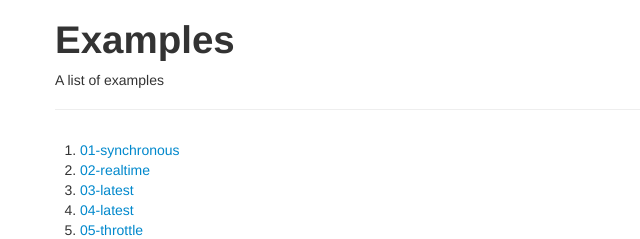
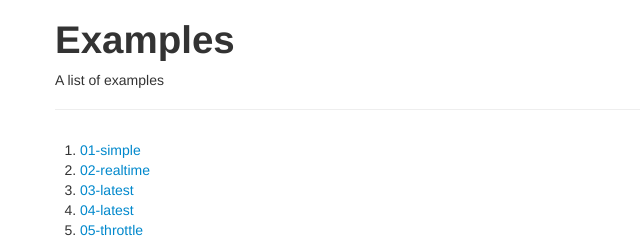
Before and after one commit to Sogyo/rx-samples, a website: page index.html in a window 1280 px wide. Shown: the top 239 px of the page, 0-640 px from the left. Drawn offline with Linux system fonts and the light colour scheme.

Commit message:
Use correct path

```diff
--- a/index.html
+++ b/index.html
@@ -18,7 +18,7 @@
     </div>
     <div class="row-fluid">
 				<ol>
-					<li><a href="/01-synchronous/">01-synchronous</a></li>
+					<li><a href="/01-simple/">01-simple</a></li>
 					<li><a href="/02-realtime/">02-realtime</a></li>
 					<li><a href="/03-latest/">03-latest</a></li>
 					<li><a href="/04-latest/">04-latest</a></li>
```
